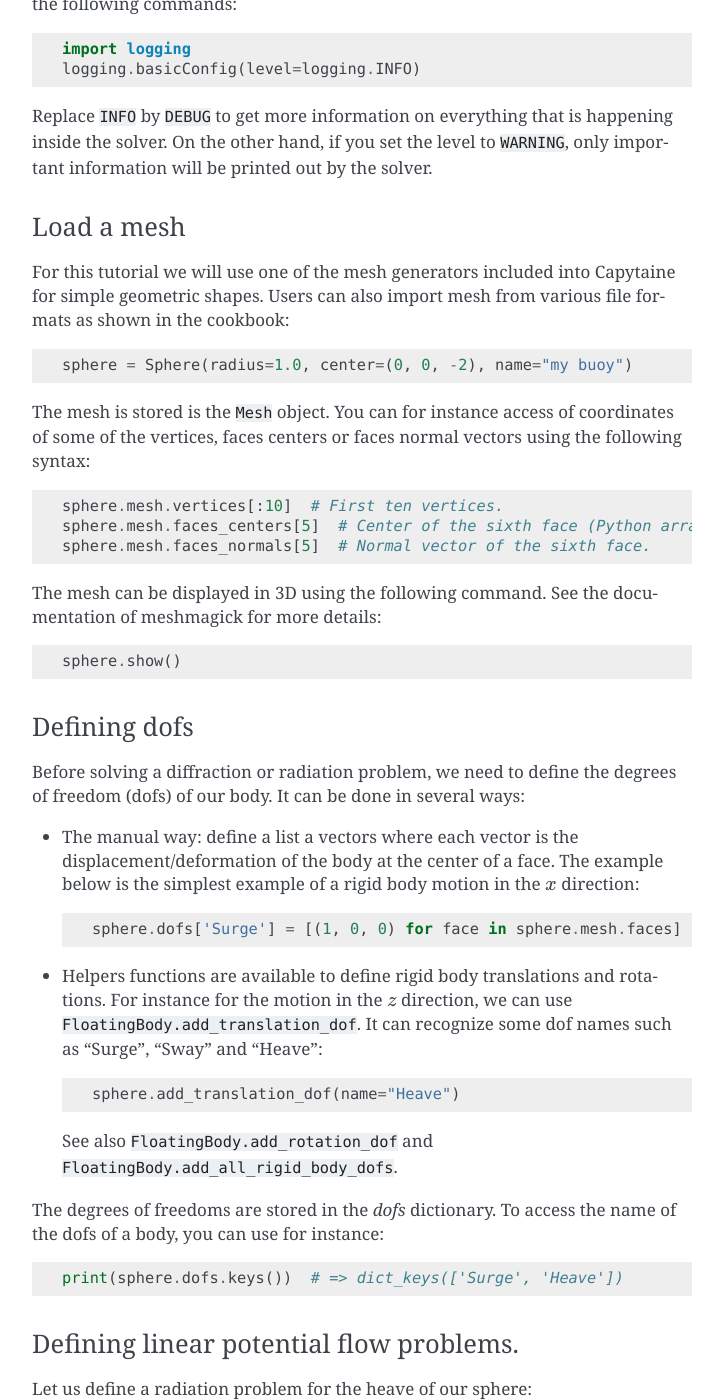
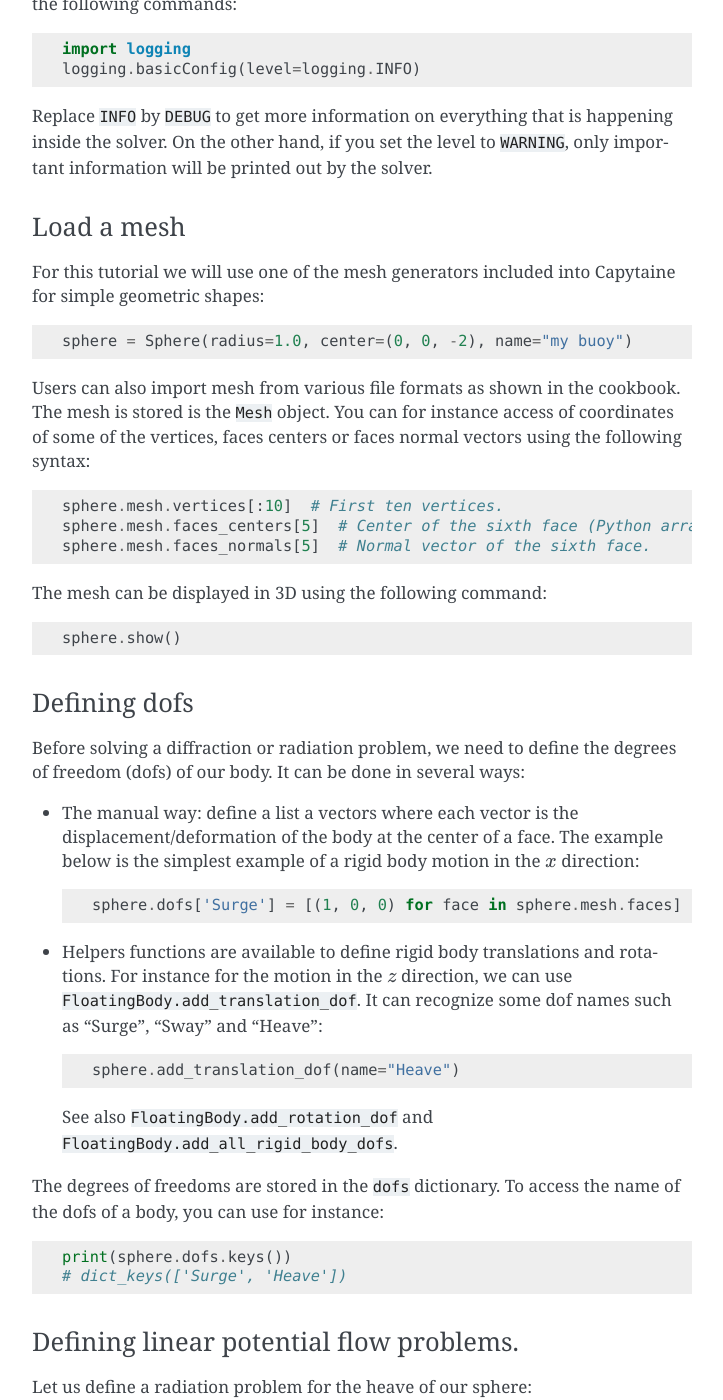
Before and after one commit to capytaine/capytaine, a Sphinx documentation site: the page built from docs/user_manual/tutorial.rst, in a window 1280 px wide and 1400 px high, scrolled down 1429 px. Shown: the whole window, without its empty margins (388-1111 px from the left). Built offline with Sphinx 7.4.7, drawn with Linux system fonts in a browser that asks for light colours; some of the changed text lies outside the part shown.

Commit message:
Small update of the tutorial.

```diff
--- a/docs/user_manual/tutorial.rst
+++ b/docs/user_manual/tutorial.rst
@@ -69,19 +69,18 @@ Load a mesh
 -----------
 
 For this tutorial we will use one of the mesh generators included into Capytaine for simple
-geometric shapes. Users can also import mesh from various file formats as shown in the cookbook::
+geometric shapes::
 
     sphere = Sphere(radius=1.0, center=(0, 0, -2), name="my buoy")
 
-The mesh is stored is the :code:`Mesh` object. You can for instance access of coordinates of some
+Users can also import mesh from various file formats as shown in the cookbook. The mesh is stored is the :code:`Mesh` object. You can for instance access of coordinates of some
 of the vertices, faces centers or faces normal vectors using the following syntax::
 
     sphere.mesh.vertices[:10]  # First ten vertices.
     sphere.mesh.faces_centers[5]  # Center of the sixth face (Python arrays starts at 0).
     sphere.mesh.faces_normals[5]  # Normal vector of the sixth face.
 
-The mesh can be displayed in 3D using the following command. See the documentation of meshmagick
-for more details::
+The mesh can be displayed in 3D using the following command::
 
     sphere.show()
 
@@ -105,10 +104,11 @@ body. It can be done in several ways:
 
   See also :code:`FloatingBody.add_rotation_dof` and :code:`FloatingBody.add_all_rigid_body_dofs`.
 
-The degrees of freedoms are stored in the `dofs` dictionary. To access the name of the dofs of a
+The degrees of freedoms are stored in the :code:`dofs` dictionary. To access the name of the dofs of a
 body, you can use for instance::
 
-    print(sphere.dofs.keys())  # => dict_keys(['Surge', 'Heave'])
+    print(sphere.dofs.keys())
+    # dict_keys(['Surge', 'Heave'])
 
 Defining linear potential flow problems.
 ----------------------------------------
@@ -127,8 +127,10 @@ Since we are using their default value, we could have defined the radiation prob
 
 Some more parameters are automatically computed, such as::
 
-    print(problem.wavenumber)  # => 0.1019367991845056
-    print(problem.period)  # => 6.283185307179586
+    print(problem.wavenumber)
+    # 0.1019367991845056
+    print(problem.period)
+    # 6.283185307179586
 
 Solve the problem
 -----------------
@@ -141,10 +143,14 @@ Let us initialize the solver Nemoh and solve the problem we defined earlier::
 The :code:`solve` method return a result object. The result object contains all of the data from
 the problem it comes from::
 
-    print(result.omega)  # => 1.0
-    print(result.body.name)  # => "my buoy"
-    print(result.radiating_dof)  # => "Heave"
-    print(result.period)  # => 6.283185307179586
+    print(result.omega)
+    # 1.0
+    print(result.body.name)
+    # "my buoy"
+    print(result.radiating_dof)
+    # "Heave"
+    print(result.period)
+    # 6.283185307179586
 
 Of course, it also stores some output data. Since we solved a radiation problem, we can now access
 the added mass and radiation damping::
```
